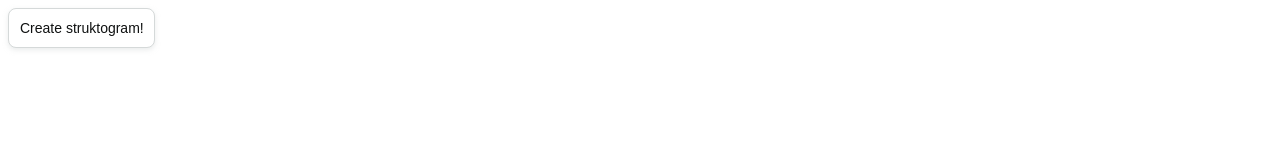
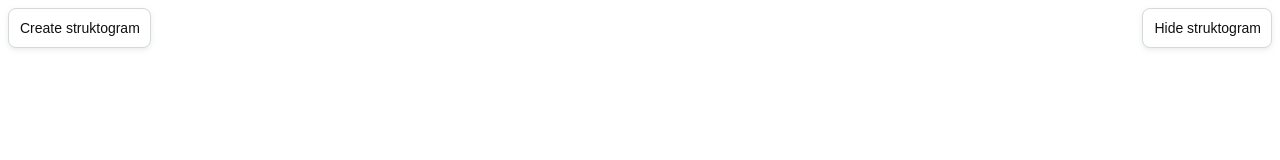
Before and after one commit to edisnord/Struktogram-Creator, a React app: page src/index.html in a window 1280 px wide. Built offline with nearby package versions, Linux system fonts and the light colour scheme.

Commit message:
Added hide button

```diff
--- a/src/index.html
+++ b/src/index.html
@@ -13,7 +13,8 @@
 <body>
 
 <div style='display: flex; height: 5vh'>
-    <button id="createButton" class="button-13">Create struktogram!</button>
+    <button id="createButton" style="margin-right: auto" class="button-13">Create struktogram</button>
+    <button id="clearButton" class="button-13">Hide struktogram</button>
 </div>
 <div id="editorViewerContainer">
     <div id="codeEditor"></div>
```
Also changed, not shown: 1 other file.
